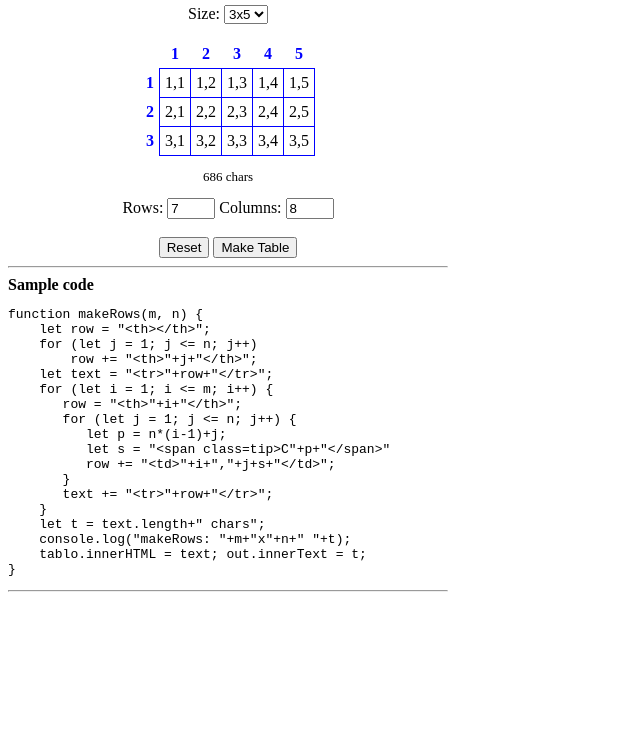
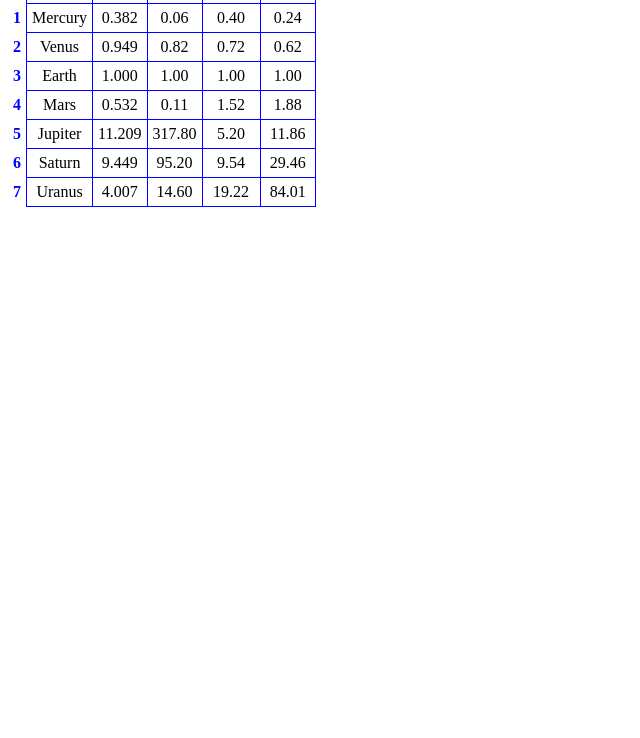
Before and after one commit to OzerBerkay/AdvancedPT, a plain HTML site: page CW8/Make a Table.html in a window 1280 px wide. Shown: the part 62-800 px from the top of the page, without its empty margins (0-640 px from the left). Drawn offline with Linux system fonts and the light colour scheme.

```diff
--- a/CW8/Make a Table.html
+++ b/CW8/Make a Table.html
@@ -1,12 +1,11 @@
+
 <!DOCTYPE html>
-<!-- saved from url=(0052)https://maeyler.github.io/JS/hard/Table%20maker.html -->
-<html><head><meta http-equiv="Content-Type" content="text/html; charset=UTF-8">
-
+<html>
+<head>
+    <meta charset="UTF-8">
     <meta name="viewport" content="width=device-width">
-    <link rel="icon" sizes="192x192" href="https://maeyler.github.io/JS/images/JS.png">
-    <title>Make a Table </title>
-
-  <style>
+    <title>CW7</title>
+	<style>
     body { max-width: 440px; }
     #sample { overflow-x: auto; }
     table { border-collapse: collapse; }
@@ -33,111 +32,43 @@
     }
   </style>
 </head>
-
-<body cz-shortcut-listen="true">
-<center>
-<h2 id="title">Make a Table</h2>
-
-<p>Size:
-<select id="size" oninput="tableFromMenu()">
-    <option selected="">3x5</option>
-    <option>5x5</option>
-    <option>7x8</option>
-    <option>9x9</option>
-</select></p>
-
-<table id="tablo"><tbody><tr><th></th><th>1</th><th>2</th><th>3</th><th>4</th><th>5</th></tr><tr><th>1</th><td>1,1<span class="tip">C1</span></td><td>1,2<span class="tip">C2</span></td><td>1,3<span class="tip">C3</span></td><td>1,4<span class="tip">C4</span></td><td>1,5<span class="tip">C5</span></td></tr><tr><th>2</th><td>2,1<span class="tip">C6</span></td><td>2,2<span class="tip">C7</span></td><td>2,3<span class="tip">C8</span></td><td>2,4<span class="tip">C9</span></td><td>2,5<span class="tip">C10</span></td></tr><tr><th>3</th><td>3,1<span class="tip">C11</span></td><td>3,2<span class="tip">C12</span></td><td>3,3<span class="tip">C13</span></td><td>3,4<span class="tip">C14</span></td><td>3,5<span class="tip">C15</span></td></tr></tbody></table>
-
-<p id="out" style="font-size:small">686 chars</p>
-
-<form oninput="tableFromInput()">
-  Rows:
-  <input type="number" id="rows" style="width:40px" value="7">
-  Columns:
-  <input type="number" id="cols" style="width:40px" value="8">
-  <br><br>
-  <input type="reset">
-  <input type="button" value="Make Table" onclick="tableFromInput()">
-</form>
-</center>
-
-<hr>
-<b>Sample code</b>
-<pre id="sample">function makeRows(m, n) {<br>    let row = "&lt;th&gt;&lt;/th&gt;";<br>    for (let j = 1; j &lt;= n; j++) <br>        row += "&lt;th&gt;"+j+"&lt;/th&gt;";<br>    let text = "&lt;tr&gt;"+row+"&lt;/tr&gt;";<br>    for (let i = 1; i &lt;= m; i++) {<br>       row = "&lt;th&gt;"+i+"&lt;/th&gt;";<br>       for (let j = 1; j &lt;= n; j++) {<br>          let p = n*(i-1)+j;<br>          let s = "&lt;span class=tip&gt;C"+p+"&lt;/span&gt;"<br>          row += "&lt;td&gt;"+i+","+j+s+"&lt;/td&gt;";<br>       }<br>       text += "&lt;tr&gt;"+row+"&lt;/tr&gt;";<br>    }<br>    let t = text.length+" chars";<br>    console.log("makeRows: "+m+"x"+n+" "+t);<br>    tablo.innerHTML = text; out.innerText = t; <br>}</pre>
-<hr>
-
 <script>
 "use strict";
-function makeRows(m, n) {
+var planets = [];
+var pln;
+var col=["Name","Diam","Mass","Radius","Period"]
+const url = "https://ozerberkay.github.io/AdvancedPT/CW8/ListOfObjects.txt";
+    fetch(url)
+        .then(txt=>txt.text())
+        .then(txt =>{
+    let a = txt.split("\n");
+    for (let line of a) {
+    	let inline = line.split("\t");
+    	let name = inline[0], Diam = inline[1], Mass = inline[2], Radius=inline[3],Period=inline[4];
+    	let list = [];
+    	for (let i=3; i<inline.length; i++)
+        	list.push(inline[i]);
+    	planets.push([name,Diam,Mass,Radius,Period]);
+	}
+	let m = planets.length;
+	let n = planets[0].length;
     let row = "<th></th>";
-    for (let j = 1; j <= n; j++)
-        row += "<th>"+j+"</th>";
+    for (let k = 0; k <col.length; k++)
+        row += "<th>"+col[k]		+"</th>";
     let text = "<tr>"+row+"</tr>";
-    for (let i = 1; i <= m; i++) {
+    for (let i = 0; i < m-1; i++) {
        row = "<th>"+i+"</th>";
-       for (let j = 1; j <= n; j++) {
-          let p = n*(i-1)+j;
-          let s = "<span class=tip>C"+p+"</span>"
-          row += "<td>"+i+","+j+s+"</td>";
+       for (let j = 0; j < n; j++) {
+       	  pln = planets[i]
+          row += "<td>"+pln[j]+"</td>";
        }
        text += "<tr>"+row+"</tr>";
     }
-    let t = text.length+" chars";
-    console.log("makeRows: "+m+"x"+n+" "+t);
-    tablo.innerHTML = text; out.innerText = t;
-}
-function tableFromMenu() {
-    let [m, n] = size.value.split("x");
-    makeRows(m, n); //a[0], a[1]
-    rows.value = m;
-    cols.value = n;
-}
-function tableFromInput() {
-    let m = rows.value;
-    let n = cols.value;
-    makeRows(m, n);
-    size.value = m+"x"+n;
-}
-    title.innerText = document.title;
-    sample.innerText = makeRows.toString();
-    makeRows(3, 5);
+    table.innerHTML = text;
+});
+</script>
+<body>
+	<table id="table"></table>
 
-	function readStudentsToTable () {
-        var url = "ListOfObjects.txt"
-        var responses = "";
-        fetch(url)
-        .then(res => res.text())
-        .then(res => {
-          let response=res.split('\n');
-          var col = ["Name","Diam","Mass","Radius","Period"];
-          var table = document.createElement("table");
-          var tr = table.insertRow(-1);
-          for (var i = 0; i < col.length; i++) {
-              var th = document.createElement("th");
-              th.innerHTML = col[i];
-              tr.appendChild(th);
-          }
-          response.forEach(item =>{
-            tr = table.insertRow(-1);
-            let word = item.split('\t');
-            var tabCell1 = tr.insertCell(-1);
-            tabCell1.innerHTML =  word[0];
-            var tabCell2 = tr.insertCell(-1);
-            tabCell2.innerHTML = word[1];
-            var tabCell3 = tr.insertCell(-1);
-            tabCell3.innerHTML = word[2];
-            var tabCell4 = tr.insertCell(-1);
-            tabCell4.innerHTML = word.slice(3).length;
-          });
-          var divContainer = document.getElementById("showData");
-          divContainer.innerHTML = "";
-          divContainer.appendChild(table);
-        });
-    }
-
-
-</script>
-
-
-
-</body></html>
+</body>
+</html>
```
